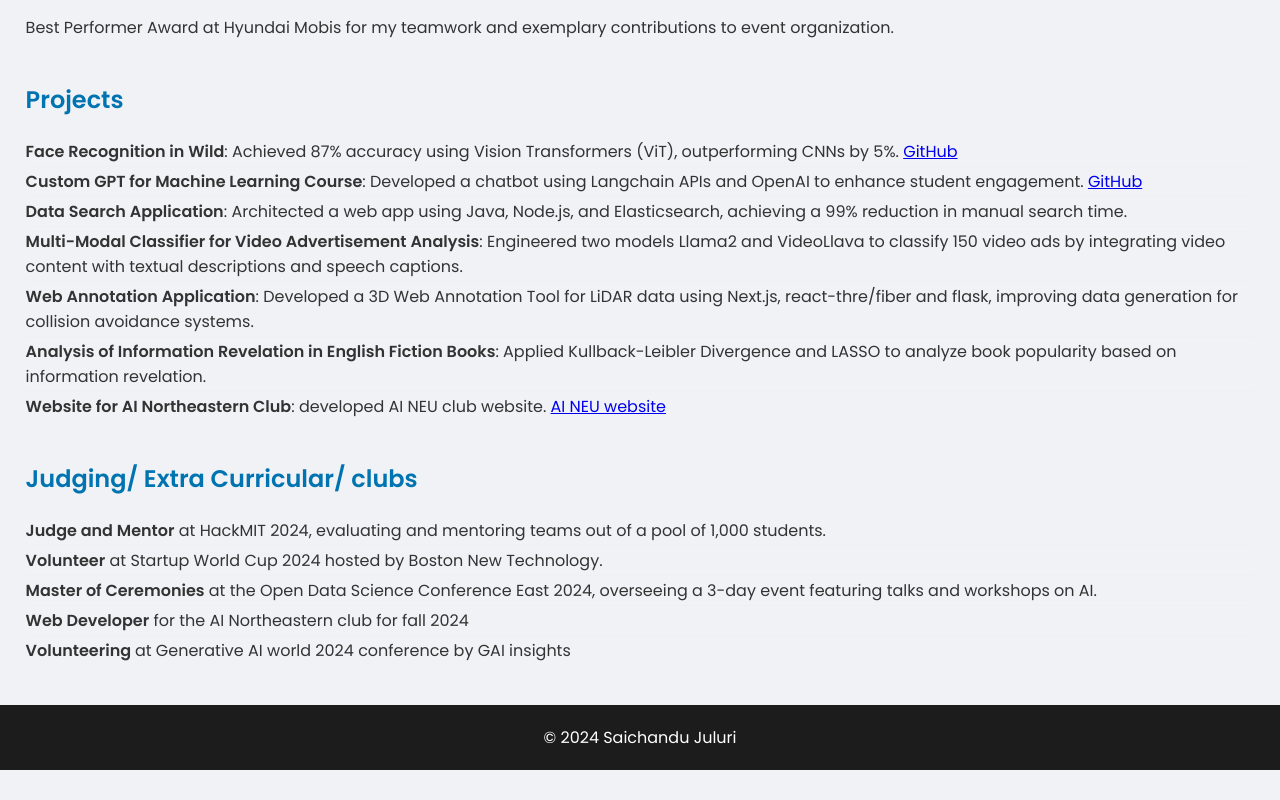
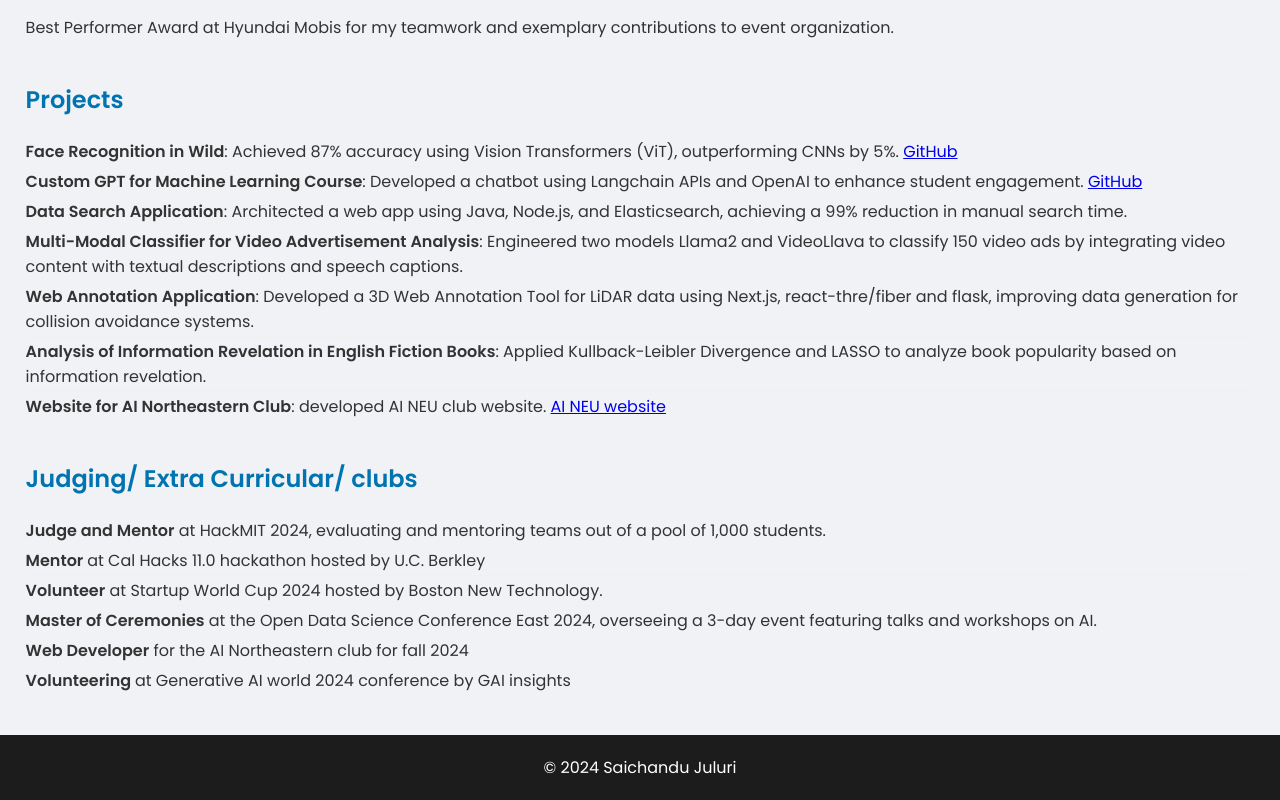
Before and after one commit to julurisaichandu/julurisaichandu.github.io, a plain HTML site: page index.html in a window 1280 px wide. Shown: the part 1151-1951 px from the top of the page. Before the commit the page ends 1921 px from the top, so only its background shows below. Drawn offline with Linux system fonts and the light colour scheme.

Commit message:
Update index.html

```diff
--- a/index.html
+++ b/index.html
@@ -184,10 +184,12 @@
         <h2>Judging/ Extra Curricular/ clubs</h2>
         <ul>
             <li><strong>Judge and Mentor</strong> at HackMIT 2024, evaluating and mentoring teams out of a pool of 1,000 students.</li>
+		<li> <strong>Mentor </strong>at Cal Hacks 11.0 hackathon hosted by U.C. Berkley </li>
             <li><strong>Volunteer</strong> at Startup World Cup 2024 hosted by Boston New Technology.</li>
             <li><strong>Master of Ceremonies</strong> at the Open Data Science Conference East 2024, overseeing a 3-day event featuring talks and workshops on AI.</li>
-        <li><strong>Web Developer</strong> for the AI Northeastern club for fall 2024</li>
+        	<li><strong>Web Developer</strong> for the AI Northeastern club for fall 2024</li>
 		<li> <strong>Volunteering  </strong>at Generative AI world 2024 conference by GAI insights</li>
+
 	</ul>
     </section>
 
```
